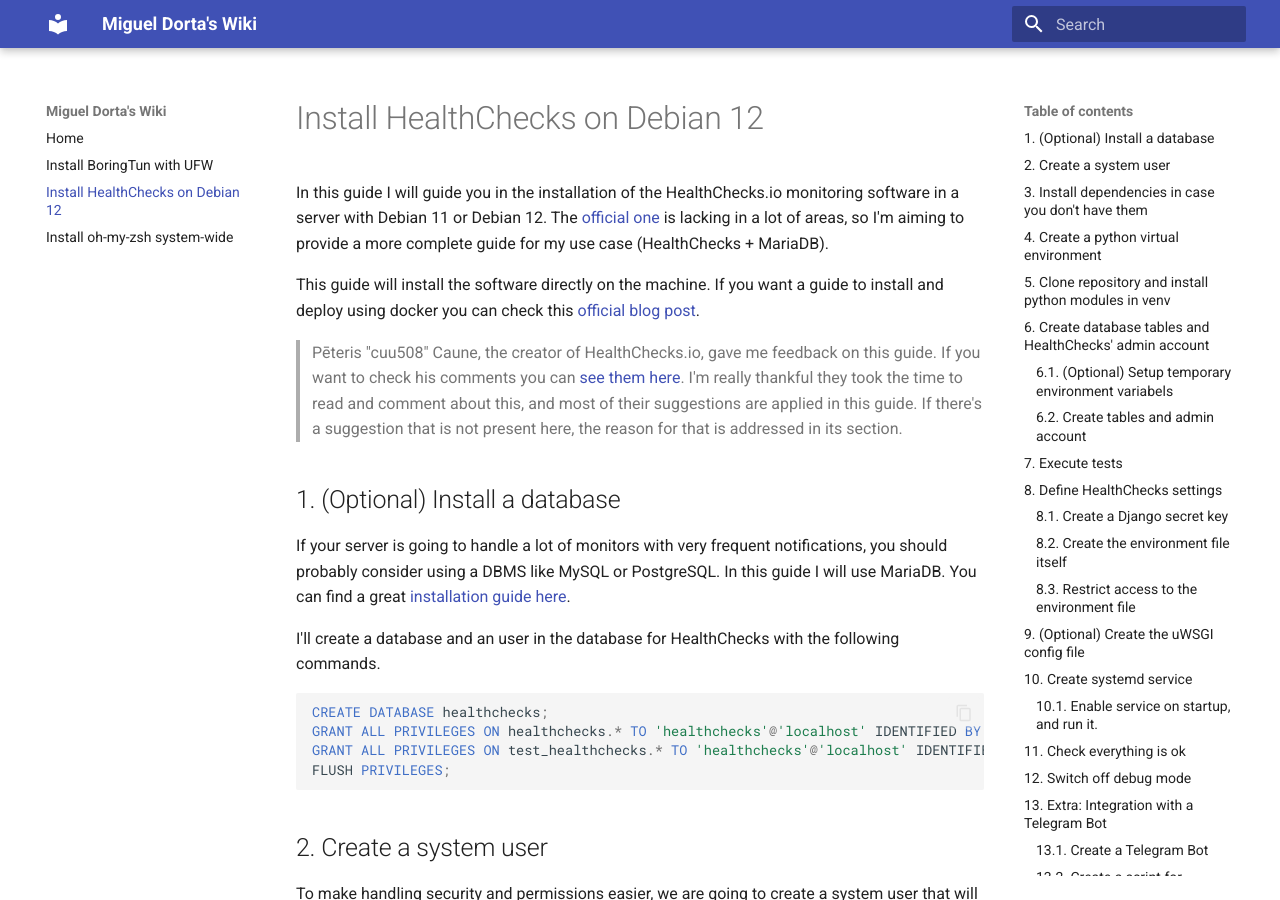
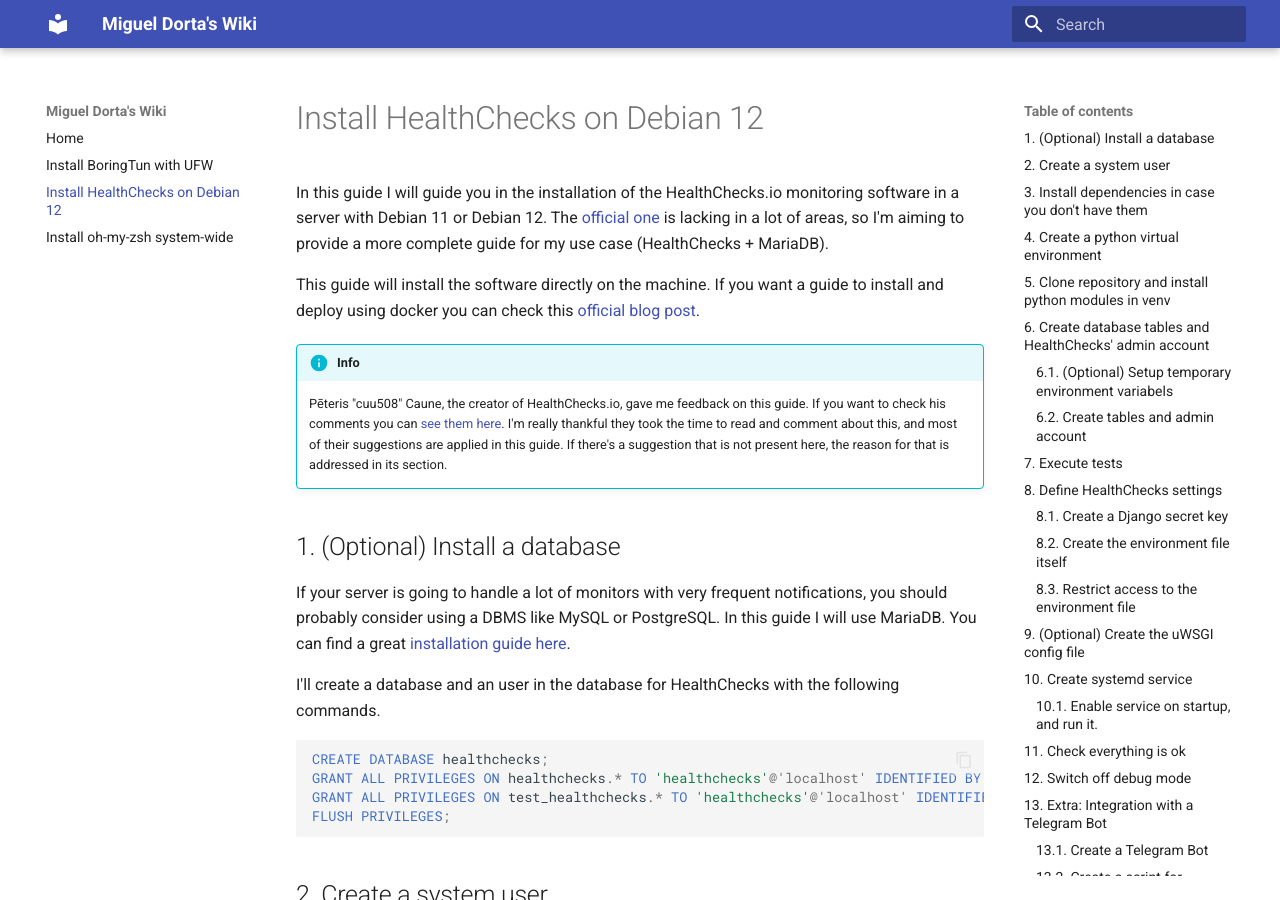
Before and after one commit to Miguel-Dorta/wiki-migueldorta-com, an MkDocs documentation site: the page built from docs/healthchecks.md, in a window 1280 px wide and 900 px high. Built offline with MkDocs 1.6.1 and Material for MkDocs 9.7.7, drawn with Linux system fonts in a browser that asks for light colours; part of the change alters nothing that is shown.

Commit message:
Fix HealthChecks guide

````diff
--- a/docs/healthchecks.md
+++ b/docs/healthchecks.md
@@ -1,26 +1,16 @@
----
-title: Install HealthChecks on Debian 12
-description: Guide to install HealthChecks.io software in Debian 12
-published: true
-date: 2023-06-19T11:13:36.131Z
-tags:
-editor: markdown
-dateCreated: 2023-05-29T01:04:48.206Z
----
-
 # Install HealthChecks on Debian 12
 In this guide I will guide you in the installation of the HealthChecks.io monitoring software in a server with Debian 11 or Debian 12. The [official one](https://healthchecks.io/docs/self_hosted/) is lacking in a lot of areas, so I'm aiming to provide a more complete guide for my use case (HealthChecks + MariaDB).
 
 This guide will install the software directly on the machine. If you want a guide to install and deploy using docker you can check this [official blog post](https://blog.healthchecks.io/2023/05/walk-through-set-up-self-hosted-healthchecks-instance-on-a-vps/).
 
-> Pēteris "cuu508" Caune, the creator of HealthChecks.io, gave me feedback on this guide. If you want to check his comments you can [see them here](https://www.reddit.com/r/selfhosted/comments/13yxtem/comment/jmpu1cs/?utm_source=share&utm_medium=web2x&context=3). I'm really thankful they took the time to read and comment about this, and most of their suggestions are applied in this guide. If there's a suggestion that is not present here, the reason for that is addressed in its section.
-{.is-info}
+!!! info
+    Pēteris "cuu508" Caune, the creator of HealthChecks.io, gave me feedback on this guide. If you want to check his comments you can [see them here](https://www.reddit.com/r/selfhosted/comments/13yxtem/comment/jmpu1cs/?utm_source=share&utm_medium=web2x&context=3). I'm really thankful they took the time to read and comment about this, and most of their suggestions are applied in this guide. If there's a suggestion that is not present here, the reason for that is addressed in its section.
 
 ## 1. (Optional) Install a database
 If your server is going to handle a lot of monitors with very frequent notifications, you should probably consider using a DBMS like MySQL or PostgreSQL. In this guide I will use MariaDB. You can find a great [installation guide here](https://www.digitalocean.com/community/tutorials/how-to-install-mariadb-on-debian-11).
 
 I'll create a database and an user in the database for HealthChecks with the following commands.
-```sql
+```mysql
 CREATE DATABASE healthchecks;
 GRANT ALL PRIVILEGES ON healthchecks.* TO 'healthchecks'@'localhost' IDENTIFIED BY '---password---';
 GRANT ALL PRIVILEGES ON test_healthchecks.* TO 'healthchecks'@'localhost' IDENTIFIED BY '---password---';
@@ -180,7 +170,7 @@ If you aren't going to use a reverse proxy that supports the uWSGI protocol (or
 
 ## 10. Create systemd service
 Debian 12 and older uses systemd as init system. We are going to setup a service for HealthChecks to start it on boot. To archieve this, we will create a file with the following content in `/etc/systemd/system/healthchecks.service`
-```ini
+```systemd
 [Unit]
 Description=Healthchecks Server
 After=network.target
@@ -212,7 +202,7 @@ systemctl enable healthchecks.service --now
 
 ## 11. Check everything is ok
 We can now browse and use HealthCheck in debug mode. It'll be hosted in the port 8000 of the server we've set up. If you see this, everything has worked correctly!
-![Screenshot showing HealthChecks working in debug mode](./healthchecks/ok.png){.align-center}
+![Screenshot showing HealthChecks working in debug mode](./healthchecks/ok.png)
 
 ## 12. Switch off debug mode
 In order to disable debug mode, we need to execute the following commands. I did it with the services turned off.
@@ -223,14 +213,14 @@ In order to disable debug mode, we need to execute the following commands. I did
 And finally we set `DEBUG=False` in out environment file (if you've followed this tutorial it's located in `/opt/healthchecks/.env`)
 
 Finally we turn HealthChecks up again, and check it's working correctly by visitting it.
-![Screenshot showing HealthChecks in production mode](./healthchecks/production.png){.align-center}
+![Screenshot showing HealthChecks in production mode](./healthchecks/production.png)
 Congrats! You now have HealthChecks running in your server!
 
 ## 13. Extra: Integration with a Telegram Bot
 While HealthChecks already have a built-in integration with Telegram Bots, their integration relies in a WebHook. This requires exposing your HealthCheck Server to the Internet, which I really don't want to do for my use case. Luckily, Telegram Bots can work without need of webhooks, just making an HTTP request to the Telegram Servers specifying the chat and message to send.
 
-> Pēteris Caune points out that the WebHook is only needed for setting up the Telegram integration, after which it won't be necessary. They also mention that an alternative to the way I do it here is using the Apprise integration. I won't be covering neither of these alternatives in this guide.
-{.is-info}
+!!! info
+    Pēteris Caune points out that the WebHook is only needed for setting up the Telegram integration, after which it won't be necessary. They also mention that an alternative to the way I do it here is using the Apprise integration. I won't be covering neither of these alternatives in this guide.
 
 ### 13.1. Create a Telegram Bot
 Create a Telegram Bot, and get its API Key and also your chat ID. There are a lot of guides for this on the Internet.
````
